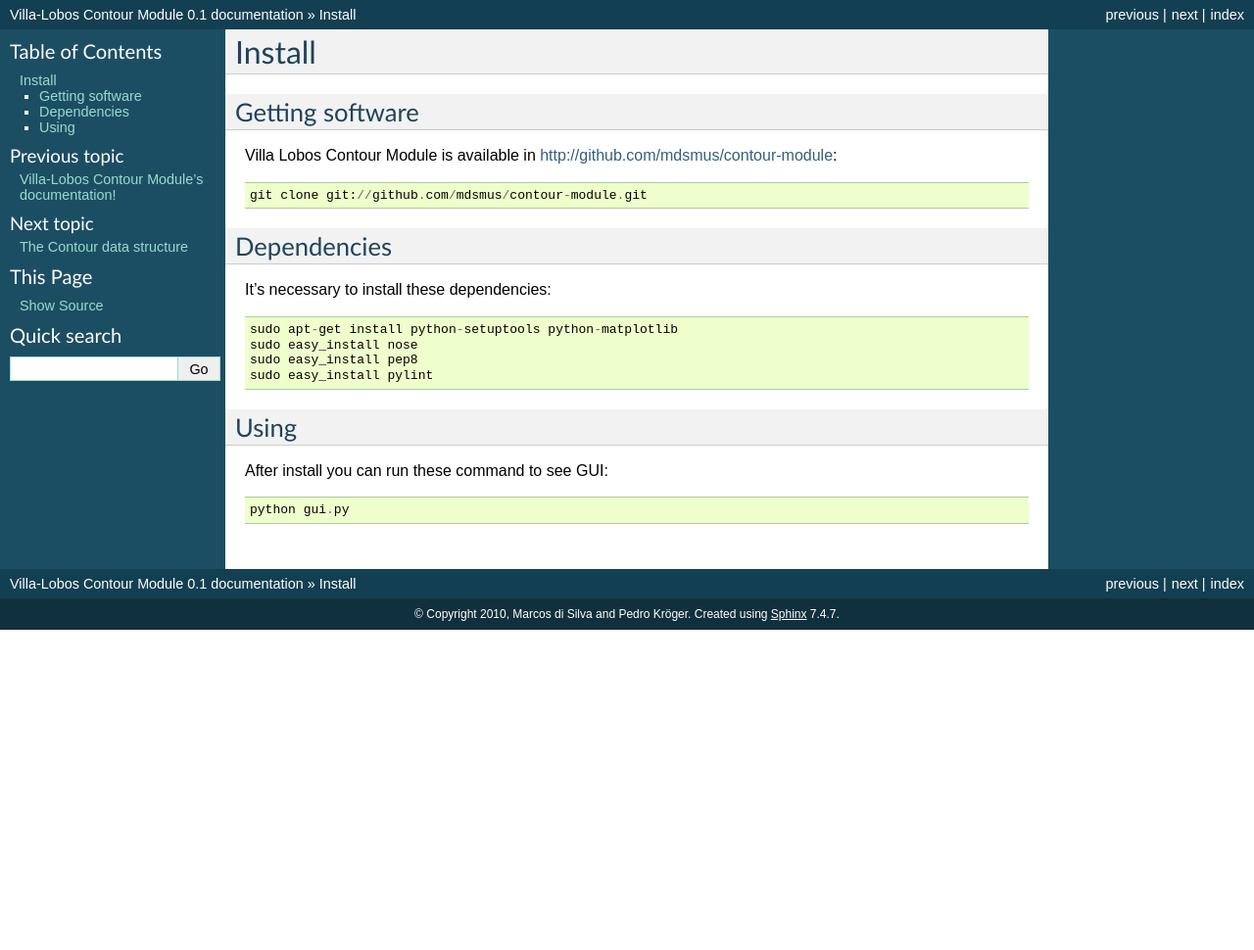
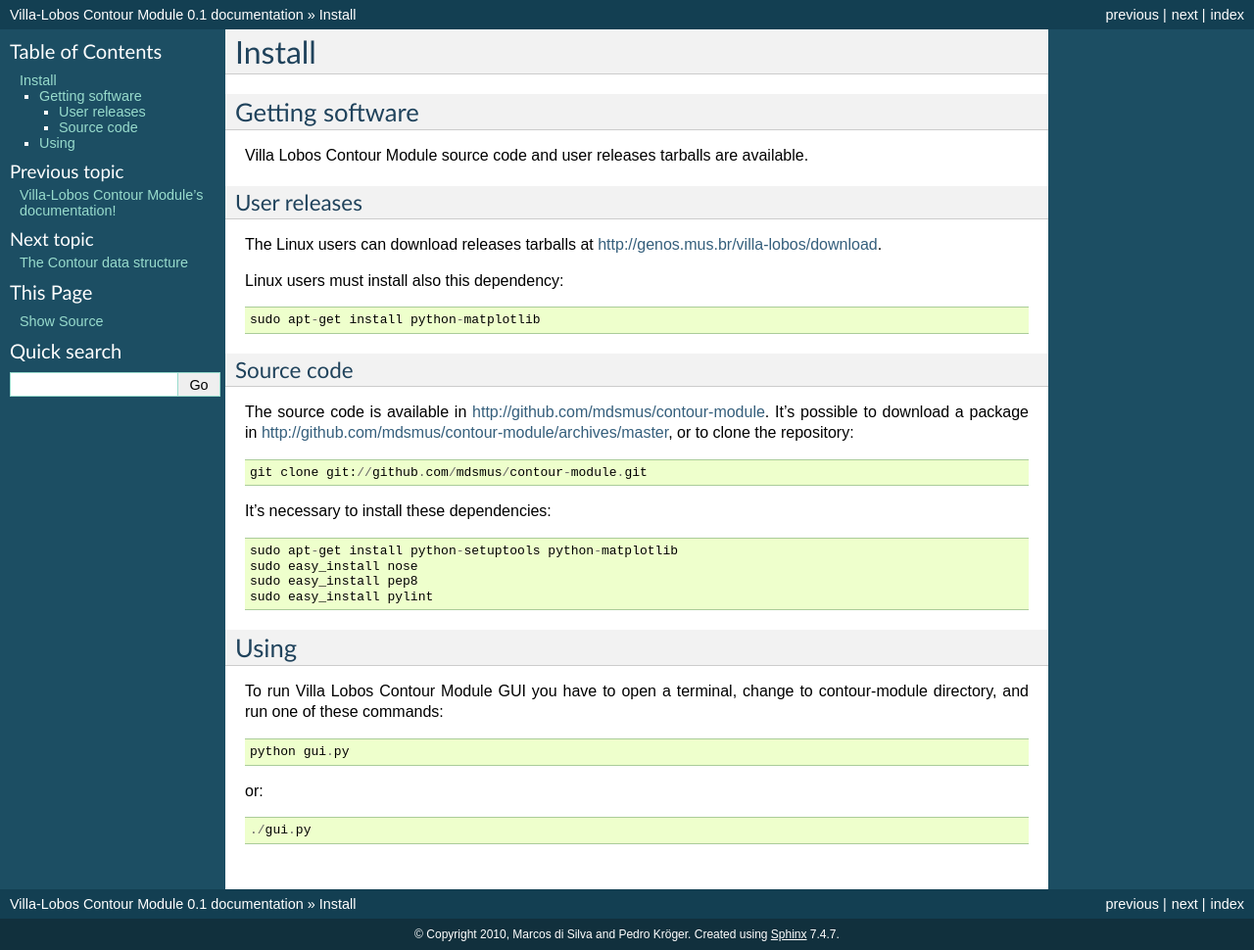
Before and after one commit to msampaio/musicontour, a Sphinx documentation site: the page built from docs/install.rst, in a window 1280 px wide. Shown: the whole page at 98% size. Built offline with Sphinx 7.4.7, drawn with Linux system fonts in a browser that asks for light colours; formulas are drawn with MathJax 3; before the commit the page ends 900 px from its top, so only the background shows below that.

Commit message:
Inserts details about user releases and changes file structure

```diff
--- a/docs/install.rst
+++ b/docs/install.rst
@@ -4,12 +4,29 @@
 Getting software
 ----------------
 
-Villa Lobos Contour Module is available in http://github.com/mdsmus/contour-module::
+Villa Lobos Contour Module source code and user releases tarballs are
+available.
+
+User releases
+~~~~~~~~~~~~~
+
+The Linux users can download releases tarballs at
+http://genos.mus.br/villa-lobos/download.
+
+Linux users must install also this dependency::
+
+ sudo apt-get install python-matplotlib
+
+
+Source code
+~~~~~~~~~~~
+
+The source code is available in
+http://github.com/mdsmus/contour-module. It's possible to download a
+package in http://github.com/mdsmus/contour-module/archives/master, or
+to clone the repository::
 
  git clone git://github.com/mdsmus/contour-module.git
-
-Dependencies
-------------
 
 It's necessary to install these dependencies::
 
@@ -21,6 +38,11 @@
 Using
 -----
 
-After install you can run these command to see GUI::
+To run Villa Lobos Contour Module GUI you have to open a terminal,
+change to contour-module directory, and run one of these commands::
 
  python gui.py
+
+or::
+
+ ./gui.py
```
